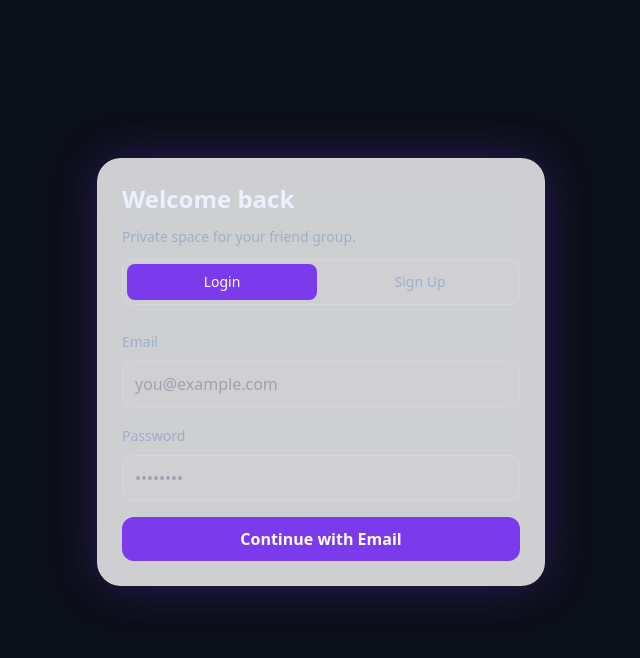
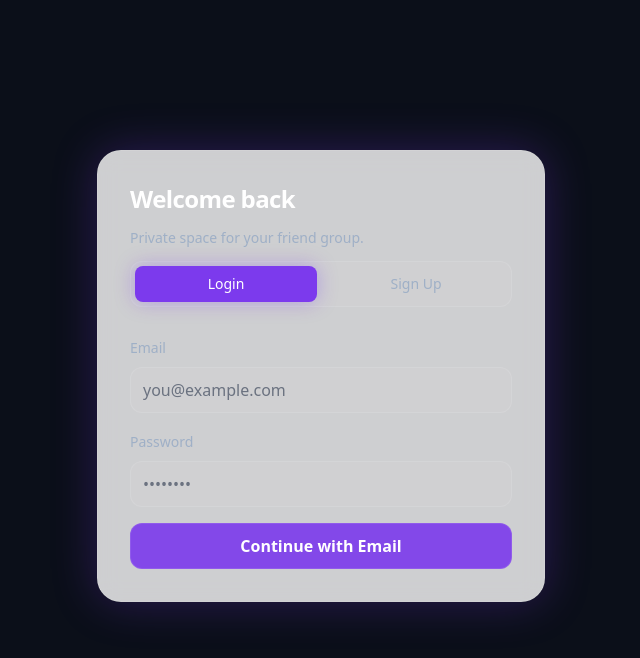
Before and after one commit to maheshwarivirat2-wq/Chat-App-EXTREME, a Next.js app: page /auth in a window 1280 px wide. Shown: the top 658 px of the page, without its empty margins (319-959 px from the left). Built offline with nearby package versions, Linux system fonts and the light colour scheme.

Commit message:
Polish auth UI with neo-minimal dark glass styling

```diff
--- a/app/auth/page.tsx
+++ b/app/auth/page.tsx
@@ -2,8 +2,8 @@ import { AuthCard } from '@/components/auth/AuthCard';
 
 export default function AuthPage() {
   return (
-    <main className="min-h-screen bg-obsidian px-4 py-8">
-      <div className="mx-auto flex min-h-[85vh] max-w-4xl items-center justify-center">
+    <main className="min-h-screen bg-[#0B0F19] px-4 py-10 sm:py-14">
+      <div className="mx-auto flex min-h-[80vh] max-w-5xl items-center justify-center">
         <AuthCard />
       </div>
     </main>
--- a/app/globals.css
+++ b/app/globals.css
@@ -11,5 +11,5 @@ body {
 }
 
 .glass {
-  @apply border border-borderSoft bg-surface/80 backdrop-blur-md;
+  @apply border border-white/10 bg-surface/80 backdrop-blur-md;
 }
--- a/components/auth/AuthCard.tsx
+++ b/components/auth/AuthCard.tsx
@@ -10,10 +10,10 @@ export function AuthCard() {
   const [mode, setMode] = useState<'login' | 'signup'>('login');
 
   return (
-    <GlassCard className="w-full max-w-md p-6 shadow-glow">
-      <div className="mb-6 space-y-3">
-        <h1 className="text-2xl font-bold">Welcome back</h1>
-        <p className="text-sm text-textMuted">Private space for your friend group.</p>
+    <GlassCard className="w-full max-w-md border border-white/10 p-7 shadow-glow sm:p-8">
+      <div className="mb-7 space-y-3">
+        <h1 className="text-2xl font-semibold tracking-tight text-white">Welcome back</h1>
+        <p className="text-sm leading-relaxed text-textMuted">Private space for your friend group.</p>
         <AuthTabs mode={mode} onChange={setMode} />
       </div>
       {mode === 'login' ? <LoginForm /> : <SignupForm />}
--- a/components/auth/AuthTabs.tsx
+++ b/components/auth/AuthTabs.tsx
@@ -6,15 +6,15 @@ export function AuthTabs({
   onChange: (mode: 'login' | 'signup') => void;
 }) {
   return (
-    <div className="grid grid-cols-2 gap-2 rounded-xl border border-borderSoft bg-white/5 p-1">
+    <div className="grid grid-cols-2 gap-2 rounded-xl border border-white/10 bg-white/5 p-1">
       <button
-        className={`rounded-lg px-3 py-2 text-sm font-medium ${mode === 'login' ? 'bg-accentViolet text-white' : 'text-textMuted'}`}
+        className={`rounded-lg px-3 py-2 text-sm font-medium ${mode === 'login' ? 'bg-accentViolet text-white shadow-[0_0_20px_rgba(124,58,237,0.35)]' : 'text-textMuted hover:text-white'}`}
         onClick={() => onChange('login')}
       >
         Login
       </button>
       <button
-        className={`rounded-lg px-3 py-2 text-sm font-medium ${mode === 'signup' ? 'bg-accentViolet text-white' : 'text-textMuted'}`}
+        className={`rounded-lg px-3 py-2 text-sm font-medium ${mode === 'signup' ? 'bg-accentViolet text-white shadow-[0_0_20px_rgba(124,58,237,0.35)]' : 'text-textMuted hover:text-white'}`}
         onClick={() => onChange('signup')}
       >
         Sign Up
--- a/components/ui/PrimaryButton.tsx
+++ b/components/ui/PrimaryButton.tsx
@@ -13,7 +13,7 @@ export function PrimaryButton({
     <button
       type={type}
       disabled={disabled}
-      className={`w-full rounded-xl bg-accentViolet px-4 py-2.5 font-semibold text-white transition hover:brightness-110 disabled:cursor-not-allowed disabled:opacity-50 ${className}`}
+      className={`w-full rounded-xl border border-white/10 bg-accentViolet/90 px-4 py-2.5 font-semibold text-white shadow-[0_0_0_rgba(124,58,237,0)] transition duration-300 hover:bg-accentViolet hover:shadow-[0_0_30px_rgba(124,58,237,0.42)] focus-visible:outline-none focus-visible:ring-2 focus-visible:ring-accentViolet/60 disabled:cursor-not-allowed disabled:opacity-50 ${className}`}
     >
       {children}
     </button>
--- a/components/ui/TextField.tsx
+++ b/components/ui/TextField.tsx
@@ -19,7 +19,7 @@ export function TextField({
         value={value}
         onChange={(e) => onChange(e.target.value)}
         placeholder={placeholder}
-        className="w-full rounded-xl border border-borderSoft bg-white/5 px-3 py-2.5 text-textPrimary outline-none ring-accentViolet/50 transition focus:ring"
+        className="w-full rounded-xl border border-white/10 bg-white/5 px-3 py-2.5 text-white placeholder:text-gray-500 outline-none ring-accentViolet/40 transition duration-200 focus:border-accentViolet/50 focus:ring-2"
       />
     </label>
   );
```
